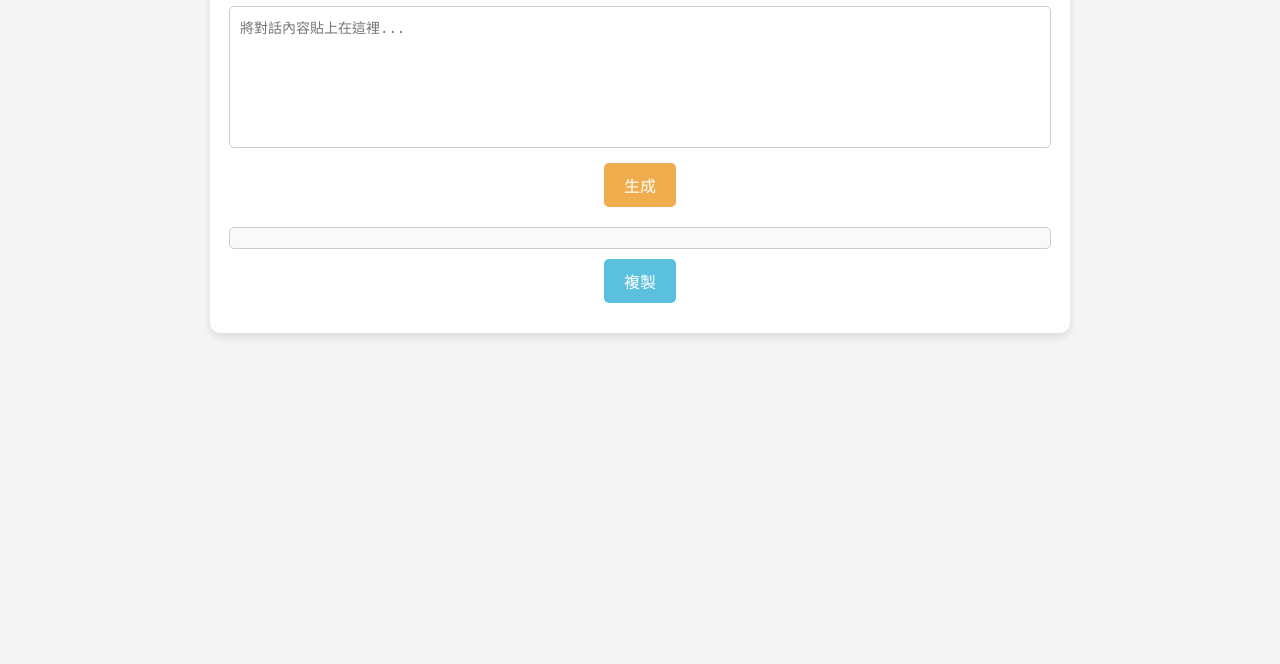
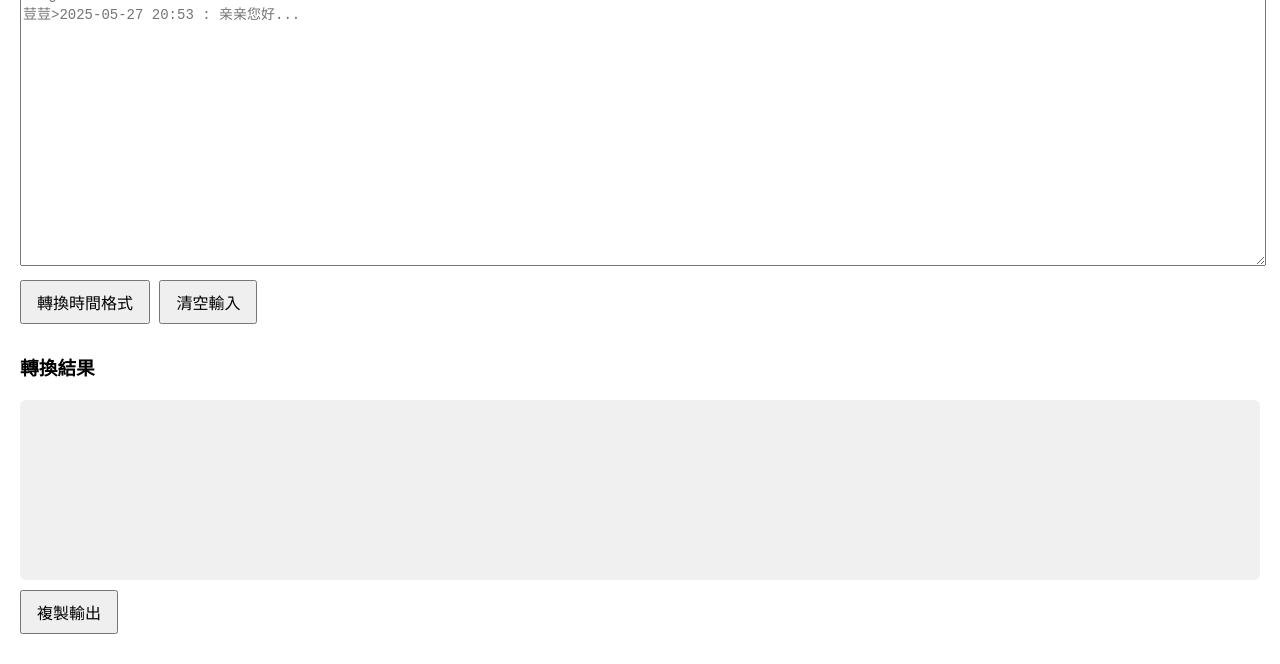
Before and after one commit to privatejoeyao/AutoLineBreakTool, a plain HTML site: page index.html in a window 1280 px wide. Shown: the part 139-803 px from the top of the page. Drawn offline with Linux system fonts and the light colour scheme.

Commit message:
Update index.html

```diff
--- a/index.html
+++ b/index.html
@@ -2,163 +2,130 @@
 <html lang="zh-TW">
 <head>
 <meta charset="UTF-8" />
-  <meta name="viewport" content="width=device-width, initial-scale=1.0"/>
-  <title>自動換行工具</title>
+<title>客服對話時間格式轉換器</title>
 <style>
-    body {
-      font-family: Arial, sans-serif;
-      background-color: #f4f4f4;
-      margin: 0;
-      padding: 40px 0;
-      display: flex;
-      justify-content: center;
-    }
-    .container {
-      width: 80%;
-      max-width: 800px;
-      background-color: white;
-      border-radius: 10px;
-      padding: 30px;
-      box-shadow: 0 4px 8px rgba(0, 0, 0, 0.1);
-      display: flex;
-      flex-direction: column;
-      align-items: center;
-    }
-    textarea {
-      width: 100%;
-      height: 120px;
-      font-size: 14px;
-      padding: 10px;
-      margin-bottom: 15px;
-      resize: none;
-      border-radius: 5px;
-      border: 1px solid #ccc;
-    }
-    .button {
-      background-color: #f0ad4e;
-      border: none;
+  body { font-family: Arial, sans-serif; margin: 20px; }
+  textarea { width: 100%; height: 300px; font-family: monospace; font-size: 14px; }
+  button { margin: 10px 5px 10px 0; padding: 8px 15px; font-size: 16px; cursor: pointer; }
+  #output { white-space: pre-wrap; background: #f0f0f0; padding: 15px; margin-top: 20px; border-radius: 6px; font-family: monospace; font-size: 14px; min-height: 150px; }
+
+  /* 複製成功提示：頁面正中間 */
+  #copyToast {
+    visibility: hidden;
+    min-width: 100px;
+    background-color: #4CAF50;
     color: white;
+    text-align: center;
+    border-radius: 4px;
     padding: 10px 20px;
-      font-size: 16px;
-      border-radius: 5px;
-      cursor: pointer;
-      margin-bottom: 20px;
-    }
-    .output {
-      width: 100%;
-      max-height: 400px;
-      overflow-y: auto;
-      background-color: #f9f9f9;
-      border: 1px solid #ccc;
-      border-radius: 5px;
-      padding: 10px;
-      white-space: pre-wrap;
-      font-size: 14px;
-      margin-bottom: 10px;
-      cursor: pointer;
-    }
-    .copy-button {
-      background-color: #5bc0de;
-      border: none;
-      color: white;
-      padding: 10px 20px;
-      font-size: 16px;
-      border-radius: 5px;
-      cursor: pointer;
-    }
-    #copyAlert {
     position: fixed;
-      top: 20px;
+    top: 50%;
     left: 50%;
-      transform: translateX(-50%);
-      background-color: #5cb85c;
-      color: white;
-      padding: 10px 20px;
-      border-radius: 8px;
+    transform: translate(-50%, -50%);
     font-size: 16px;
     opacity: 0;
-      pointer-events: none;
-      transition: opacity 0.3s ease;
+    transition: opacity 0.5s ease;
     z-index: 1000;
+    box-shadow: 0 0 10px rgba(0,0,0,0.3);
   }
-    #copyAlert.show {
+  #copyToast.show {
+    visibility: visible;
     opacity: 1;
   }
 </style>
 </head>
 <body>
-  <div class="container">
-    <h2>自動換行工具</h2>
-    <textarea id="inputText" placeholder="將對話內容貼上在這裡..." onclick="this.select()"></textarea>
-    <button class="button" onclick="generateOutput()">生成</button>
 
-    <div class="output" id="outputText" onclick="selectOutputText()"></div>
-    <button class="copy-button" onclick="copyOutput()">複製</button>
-  </div>
+<h2>客服對話時間格式轉換器</h2>
 
-  <div id="copyAlert">✅ 複製成功！</div>
+<label for="inputText">請貼上原始對話（格式: username>YYYY-MM-DD HH:mm : 訊息）:</label><br/>
+<textarea id="inputText" placeholder="系统>2025-05-27 20:51 : 欢迎光临&#10;hong665580>2025-05-27 20:51 : 在吗&#10;荳荳>2025-05-27 20:53 : 亲亲您好..."></textarea><br/>
+
+<button onclick="convert()">轉換時間格式</button>
+<button onclick="clearInput()">清空輸入</button>
+
+<h3>轉換結果</h3>
+<div id="output"></div>
+<button id="copyBtn" onclick="copyOutput()">複製輸出</button>
+
+<!-- 複製成功提示 -->
+<div id="copyToast">已複製</div>
 
 <script>
-    function getRole(line) {
-      const match = line.match(/\[\d{2}:\d{2}:\d{2}\]\s*(.*?):/);
-      if (match) {
-        const name = match[1];
-        // 如果名稱包含英文和數字，視為 USER；如果是簡體中文，視為 AGENT
-        if (/^[A-Za-z0-9]+$/.test(name)) {
-          return 'USER';
-        } else {
-          return 'AGENT';
-        }
-      }
-      return 'USER'; // 無冒號或不規則格式，一律視為 USER
+function convert() {
+  const input = document.getElementById('inputText').value.trim();
+  if (!input) {
+    alert("請輸入原始對話");
+    return;
   }
 
-    function generateOutput() {
-      const input = document.getElementById('inputText').value;
   const lines = input.split('\n');
   let output = '';
-      let lastRole = '';
 
-      lines.forEach((line, index) => {
-        if (line.trim() === '') return;
+  const lineRegex = /^(.+?)>(\d{4}-\d{2}-\d{2} \d{2}:\d{2})\s*:\s*(.+)$/;
 
-        const currentRole = getRole(line);
+  for (let i = 0; i < lines.length; i++) {
+    const line = lines[i].trim();
+    if (!line) continue;
 
-        if (lastRole && currentRole !== lastRole) {
-          output += '\n'; // 插入整行空行
+    const match = line.match(lineRegex);
+    if (!match) {
+      output += line + '\n';
+      continue;
     }
 
+    const username = match[1];
+    const datetimeStr = match[2];
+    const message = match[3];
+
+    const isoDatetime = datetimeStr.replace(' ', 'T');
+    const dateObj = new Date(isoDatetime);
+
+    if (isNaN(dateObj.getTime())) {
       output += line + '\n';
-        lastRole = currentRole;
-      });
+      continue;
+    }
 
-      document.getElementById('outputText').textContent = output;
-      document.getElementById('outputText').scrollIntoView({ behavior: 'smooth' });
+    const hh = String(dateObj.getHours()).padStart(2, '0');
+    const mm = String(dateObj.getMinutes()).padStart(2, '0');
+    const ss = '00';
+
+    output += `[${hh}:${mm}:${ss}] ${username}: ${message}\n`;
+  }
+
+  document.getElementById('output').textContent = output;
+
+  // 自動滾動到「複製輸出」按鈕位置
+  const copyBtn = document.getElementById('copyBtn');
+  copyBtn.scrollIntoView({ behavior: 'smooth', block: 'center' });
+}
+
+function clearInput() {
+  document.getElementById('inputText').value = '';
+  document.getElementById('output').textContent = '';
 }
 
 function copyOutput() {
-      const outputText = document.getElementById('outputText');
-      const range = document.createRange();
-      range.selectNode(outputText);
-      window.getSelection().removeAllRanges();
-      window.getSelection().addRange(range);
-      document.execCommand('copy');
-      window.getSelection().removeAllRanges();
-      const alertBox = document.getElementById('copyAlert');
-      alertBox.classList.add('show');
-      setTimeout(() => {
-        alertBox.classList.remove('show');
-      }, 1000);
+  const output = document.getElementById('output').textContent;
+  if (!output) {
+    alert("目前沒有可複製的內容");
+    return;
+  }
+  navigator.clipboard.writeText(output).then(() => {
+    showCopyToast();
+  }).catch(() => {
+    alert("複製失敗，請手動複製");
+  });
 }
 
-    function selectOutputText() {
-      const output = document.getElementById('outputText');
-      const range = document.createRange();
-      range.selectNodeContents(output);
-      const selection = window.getSelection();
-      selection.removeAllRanges();
-      selection.addRange(range);
+function showCopyToast() {
+  const toast = document.getElementById('copyToast');
+  toast.classList.add('show');
+  setTimeout(() => {
+    toast.classList.remove('show');
+  }, 2000);
 }
 </script>
+
 </body>
 </html>
```
Lines whose indentation alone changed are shown as unchanged.
